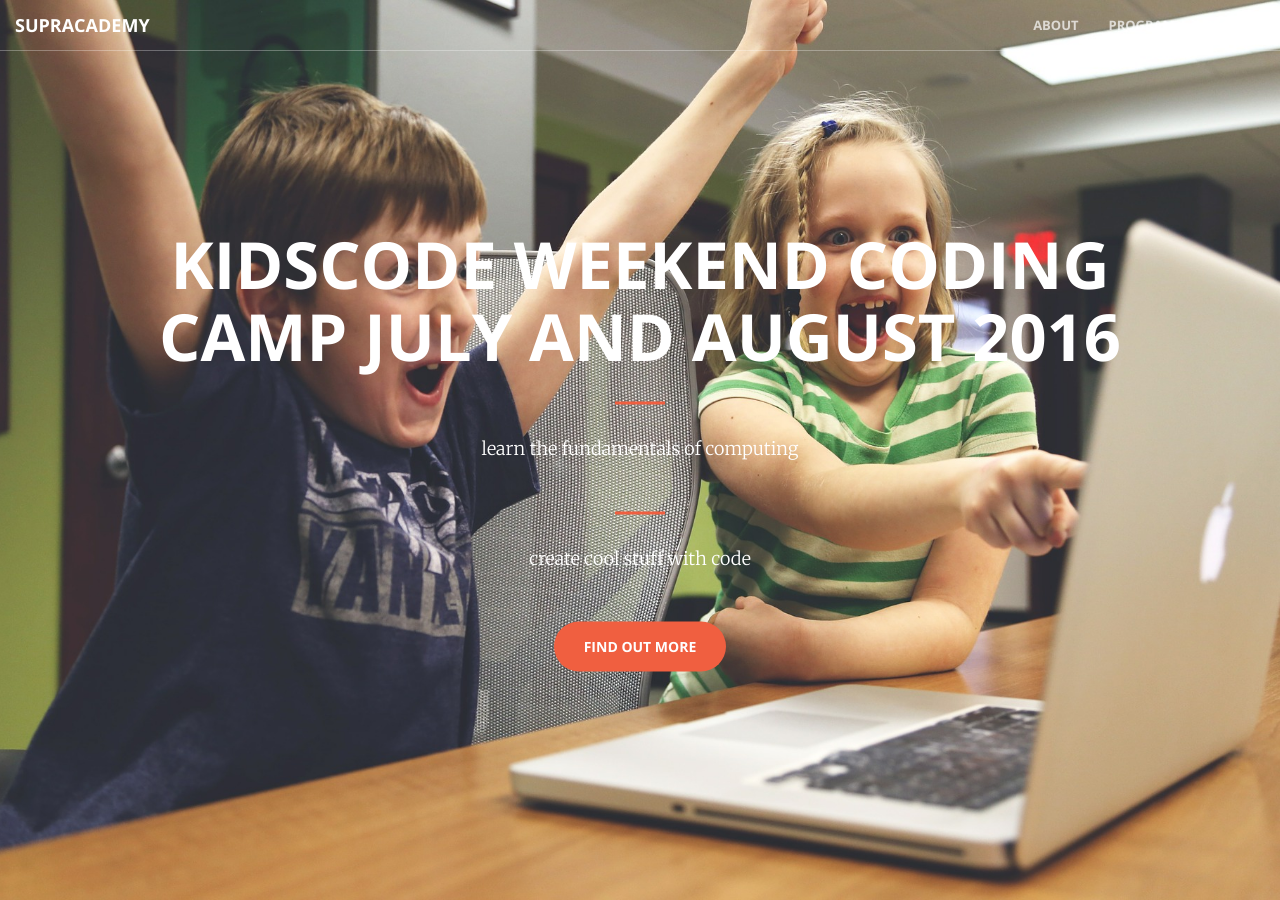
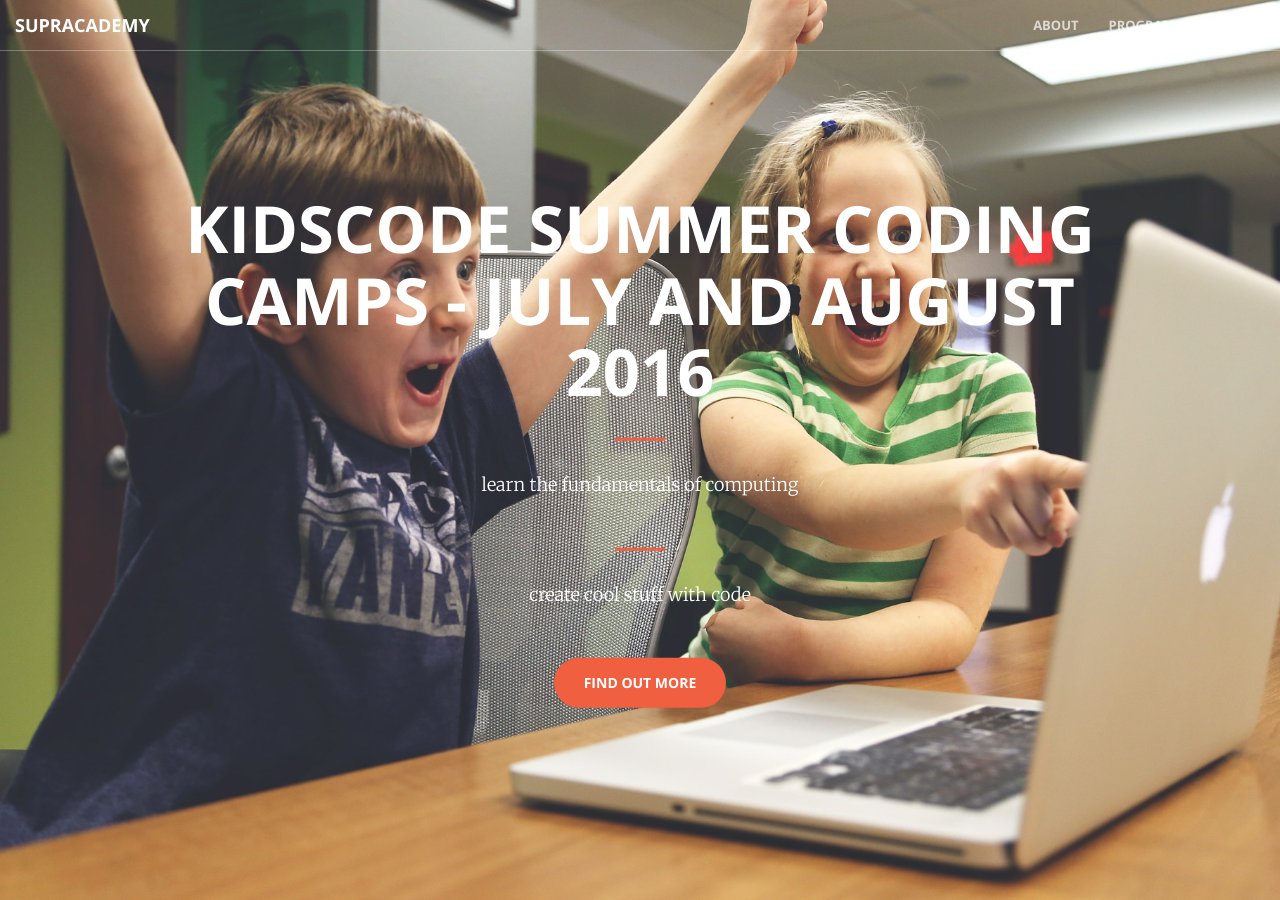
Before and after one commit to ojagostini/supracademy.com, a Jekyll site: the page kidscode/index.html, which Jekyll copies as it is, in a window 1280 px wide and 900 px high. Built offline with Jekyll 4.4.1, drawn with Linux system fonts in a browser that asks for light colours.

Commit message:
kidscode minor edit

```diff
--- a/kidscode/index.html
+++ b/kidscode/index.html
@@ -72,7 +72,7 @@
     <header>
         <div class="header-content">
             <div class="header-content-inner">
-                <h1>KidsCode Weekend Coding Camp July and August 2016</h1>
+                <h1>KidsCode Summer Coding Camps -  July and August 2016</h1>
                 <hr>
                 <p>learn the fundamentals of computing</p>
                 <hr>
```
